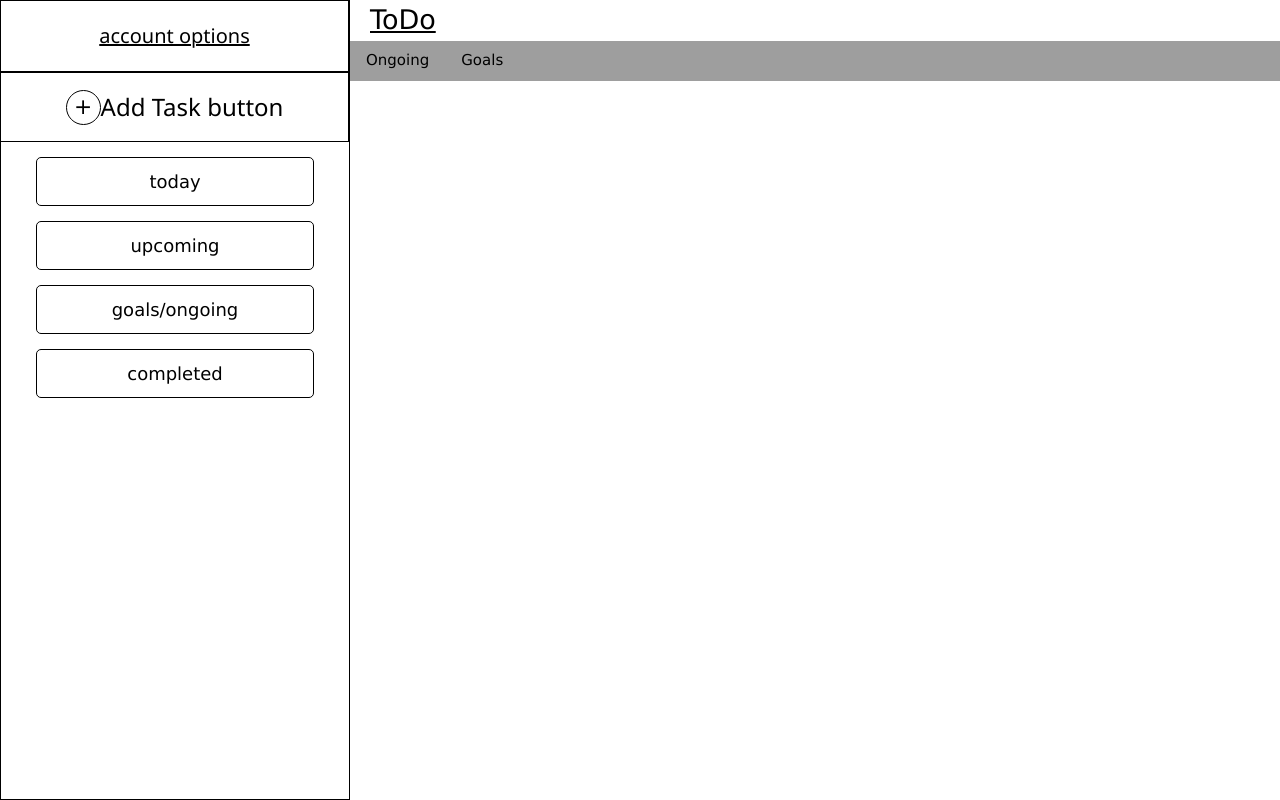
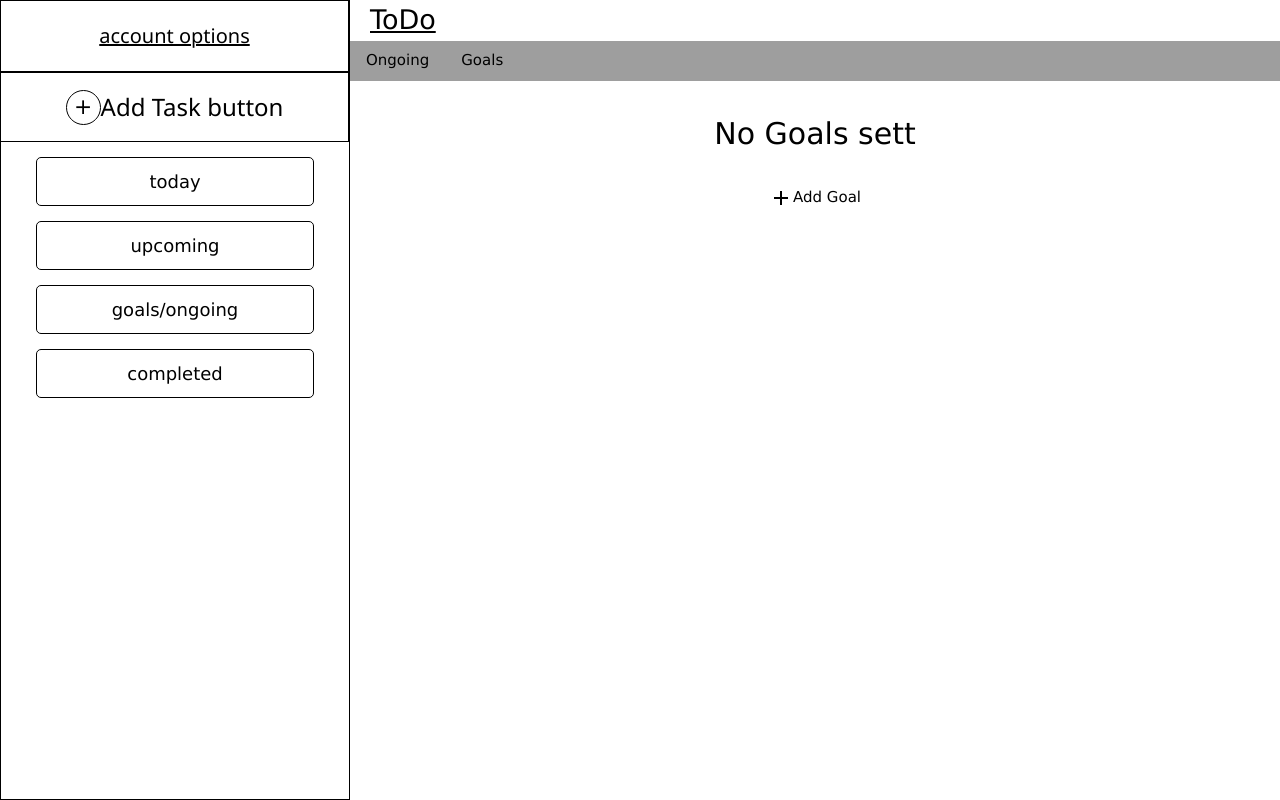
Before and after one commit to EBBD88/ToDo-list-Flask, a Flask app: template templates/goals.html in a window 1280 px wide. Run offline with Flask 3, Linux system fonts and the light colour scheme; the template is opened without the code that fills it, so the values that code supplies are empty.

Commit message:
setting goal page still with picture

```diff
--- a/static/goals.css
+++ b/static/goals.css
@@ -1,3 +1,80 @@
-.test {
-    color: blue;
+.page-display {
+    min-width: none;
+    overflow-y: auto;
+    height: 100vh;
 }
+
+
+.w3-bar {
+    width: 100%;
+}
+
+
+.goal-container {
+    width: 81.5%;
+    display: flex;
+    flex-direction: column;
+    align-self: center;
+}
+
+.goals {
+    border-bottom: solid 1px;
+    height: auto;
+    min-height: 100px;
+    display: flex;
+    flex-direction: row;
+    align-items: center;
+}
+
+.goals .complete {
+    margin: 20px auto auto auto;
+}
+
+.goal-content {
+    flex: 1;
+    height: 100%;
+    display: flex;
+    flex-direction: column;
+}
+
+.title-icons {
+    display: flex;
+    flex-direction: row;
+    margin: -5px 0 auto 15px;
+    align-items: center;
+}
+
+.title-icons .goal-title {
+    font-size: 1.4em;
+}
+
+.title-icons .icon-group {
+    margin: 0 0 auto auto;
+    display: none;
+}
+
+.goals:hover .title-icons .icon-group {
+    display: flex;
+}
+
+.description-datetime {
+    display: flex;
+    flex-direction: row;
+    margin: auto 0 10px 20px;
+}
+
+.description-datetime .task-datetime {
+    margin: auto 0 auto auto;
+}
+
+.no-goals {
+    margin: auto;
+    display: flex;
+    flex-direction: column;
+    align-items: center;
+    justify-content: center;
+}
+
+.no-goals p {
+    font-size: 2em;
+}
--- a/templates/goals.html
+++ b/templates/goals.html
@@ -5,9 +5,53 @@
 {% endblock %}
 
 {% block inner_body %}
-    <ul>
+<div class="goal_container">
+    {% if results.Goals[0] %}
         {% for goal in results.Goals %}
-            <li>{{ goal.title }}</li>
+            <div class="goals">
+                <span class="icon-swap complete">
+                    <span class="material-symbols-outlined default-icon">check_box_outline_blank</span>
+                    <span class="material-symbols-outlined hover-icon">check_box</span>
+                </span>
+                <div class="goal-content">
+                    <div class="title-icons">
+                        <span class="goal-title">{{ goal.title }}</span>
+                        <div class="icon-group">
+                            <span class="material-symbols-outlined hover-pointer">edit</span>
+                            <span class="icon-swap">
+                                <span class="material-symbols-outlined default-icon">calendar_today</span>
+                                <span class="material-symbols-outlined hover-icon">Calendar_month</span>
+                            </span>
+                            <span class="icon-swap">
+                                <span class="material-symbols-outlined default-icon">delete</span>
+                                <span class="material-symbols-outlined hover-icon">delete_forever</span>
+                            </span>
+                        </div>
+                    </div>
+                    <div class="description-datetime">
+                        {% if goal.description %}
+                            <span class="goal-description">{{ goal.description }}</span>
+                        {% endif %}
+                    </div>
+                </div>
+            </div>
         {% endfor %}
-    </ul>
+        <div class="add-goals">
+            <span class="icon-swap">
+                <span class="material-symbols-outlined default-icon">add</span>
+                <span class="material-symbols-outlined hover-icon">add_circle</span>
+                <span>Add goal</span>
+            </span>
+        </div>
+    {% else %}
+       <div class="no-goals">
+           <p>No Goals sett</p>
+            <span class="icon-swap">
+                <span class="material-symbols-outlined default-icon">add</span>
+                <span class="material-symbols-outlined hover-icon">add_circle</span>
+                <span>Add Goal</span>
+             </span>
+       </div>
+    {% endif %}
+</div>
 {% endblock %}
```
Also changed, not shown: project-pictures/ongoing-gaol layout progress/goals/Capture d’écran 2025-10-09 110404.png (added).
